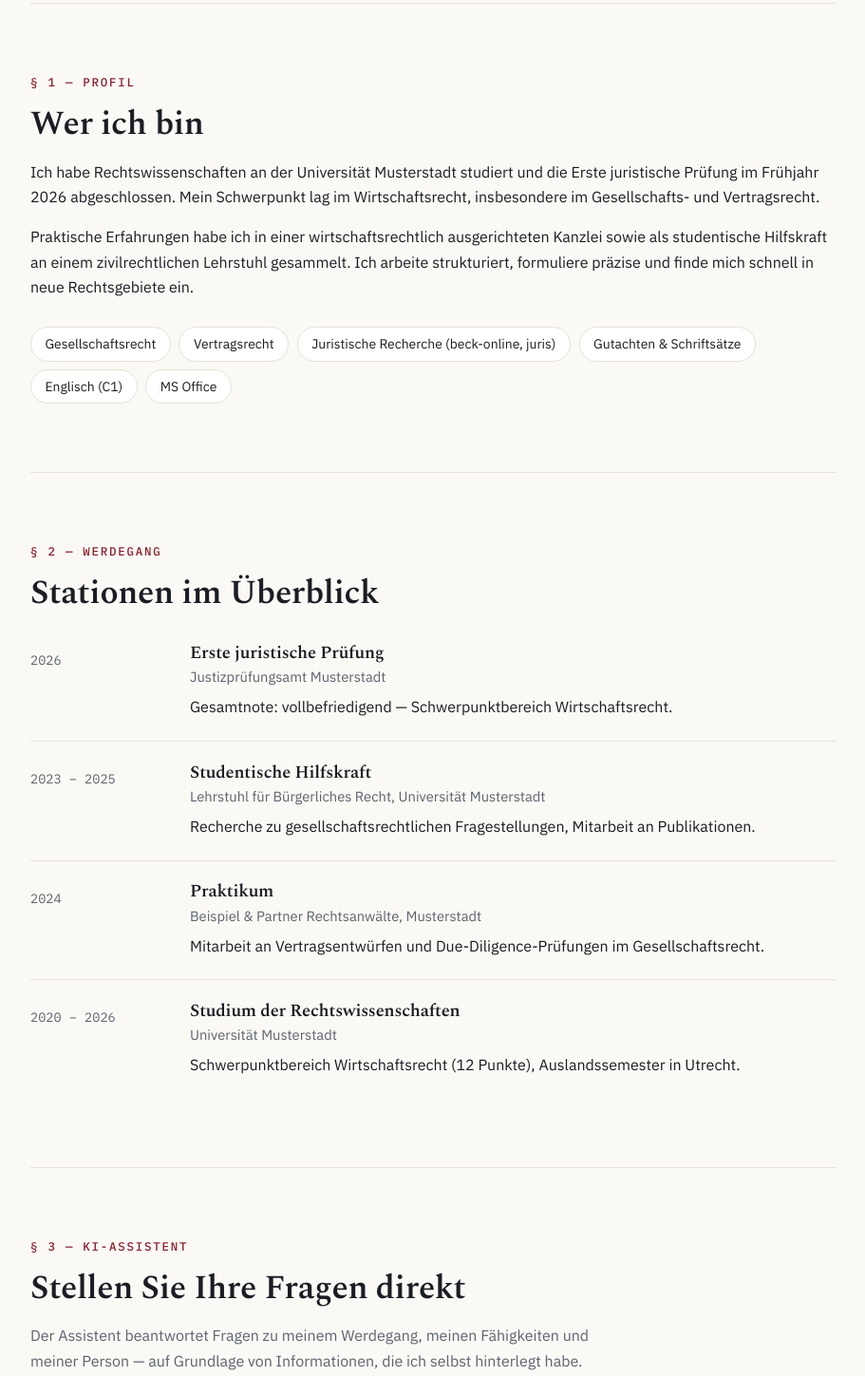
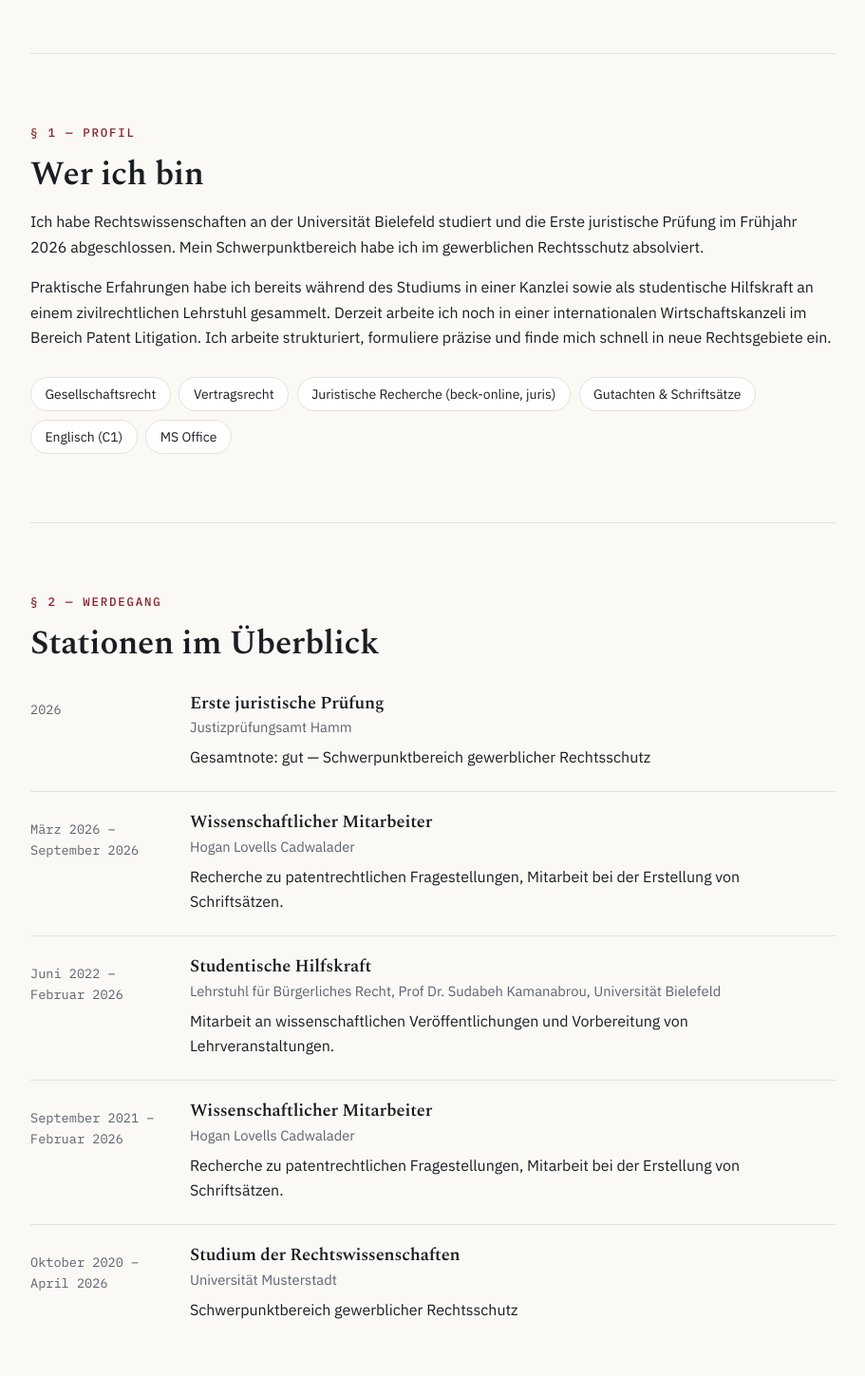
Before and after one commit to Chris-ai05/BewerbungsAI, a website: page index.html in a window 1280 px wide. Shown: the part 589-2038 px from the top of the page at 95% size, without its empty margins (184-1095 px from the left). Drawn offline with nearby package versions, Linux system fonts and the light colour scheme.

Commit message:
Update index.html

```diff
--- a/index.html
+++ b/index.html
@@ -41,9 +41,11 @@
         <p class="eyebrow">Bewerbungsprofil</p>
         <!-- TODO: Name, Abschluss und Kurzvorstellung ersetzen -->
         <h1>Christian Wulff</h1>
-        <p class="hero-untertitel">Jurist (Erste juristische Prüfung) · Schwerpunkt Wirtschaftsrecht</p>
+        <p class="hero-untertitel">Jurist (Erste juristische Prüfung)</p>
         <p class="hero-text">
-          Nach dem erfolgreichen Abschluss meines Jurastudiums suche ich den Einstieg in die Praxis.
+          Nach dem erfolgreichen Abschluss meines Jurastudiums stehe ich nun kurz vor dem Beginn des Referendariats.
+          Hier möchte ich in herausfordernden und spannenden Stationen verschiedene juristische Berufe kennenlernen und
+          viel neues lernen.
           Auf dieser Seite finden Sie meinen Werdegang im Überblick — und einen KI-Assistenten,
           der Ihre Fragen zu meiner Person jederzeit beantwortet.
         </p>
@@ -60,13 +62,14 @@
       <h2>Wer ich bin</h2>
       <!-- TODO: Beide Absätze durch Ihre eigene Vorstellung ersetzen -->
       <p>
-        Ich habe Rechtswissenschaften an der Universität Musterstadt studiert und die Erste
-        juristische Prüfung im Frühjahr 2026 abgeschlossen. Mein Schwerpunkt lag im
-        Wirtschaftsrecht, insbesondere im Gesellschafts- und Vertragsrecht.
+        Ich habe Rechtswissenschaften an der Universität Bielefeld studiert und die Erste
+        juristische Prüfung im Frühjahr 2026 abgeschlossen. Mein Schwerpunktbereich habe ich im gewerblichen
+        Rechtsschutz absolviert.
       </p>
       <p>
-        Praktische Erfahrungen habe ich in einer wirtschaftsrechtlich ausgerichteten Kanzlei
+        Praktische Erfahrungen habe ich bereits während des Studiums in einer Kanzlei
         sowie als studentische Hilfskraft an einem zivilrechtlichen Lehrstuhl gesammelt.
+        Derzeit arbeite ich noch in einer internationalen Wirtschaftskanzeli im Bereich Patent Litigation.
         Ich arbeite strukturiert, formuliere präzise und finde mich schnell in neue
         Rechtsgebiete ein.
       </p>
@@ -91,32 +94,40 @@
           <span class="station-zeit">2026</span>
           <div class="station-inhalt">
             <h3>Erste juristische Prüfung</h3>
-            <p class="station-ort">Justizprüfungsamt Musterstadt</p>
-            <p>Gesamtnote: vollbefriedigend — Schwerpunktbereich Wirtschaftsrecht.</p>
+            <p class="station-ort">Justizprüfungsamt Hamm</p>
+            <p>Gesamtnote: gut — Schwerpunktbereich gewerblicher Rechtsschutz</p>
           </div>
         </li>
         <li>
-          <span class="station-zeit">2023 – 2025</span>
+          <span class="station-zeit">März 2026 – September 2026</span>
           <div class="station-inhalt">
-            <h3>Studentische Hilfskraft</h3>
-            <p class="station-ort">Lehrstuhl für Bürgerliches Recht, Universität Musterstadt</p>
-            <p>Recherche zu gesellschaftsrechtlichen Fragestellungen, Mitarbeit an Publikationen.</p>
+            <h3>Wissenschaftlicher Mitarbeiter</h3>
+            <p class="station-ort">Hogan Lovells Cadwalader</p>
+            <p>Recherche zu patentrechtlichen Fragestellungen, Mitarbeit bei der Erstellung von Schriftsätzen.</p>
           </div>
         </li>
         <li>
-          <span class="station-zeit">2024</span>
+          <span class="station-zeit">Juni 2022 – Februar 2026</span>
           <div class="station-inhalt">
-            <h3>Praktikum</h3>
-            <p class="station-ort">Beispiel &amp; Partner Rechtsanwälte, Musterstadt</p>
-            <p>Mitarbeit an Vertragsentwürfen und Due-Diligence-Prüfungen im Gesellschaftsrecht.</p>
+            <h3>Studentische Hilfskraft</h3>
+            <p class="station-ort">Lehrstuhl für Bürgerliches Recht, Prof Dr. Sudabeh Kamanabrou, Universität Bielefeld</p>
+            <p>Mitarbeit an wissenschaftlichen Veröffentlichungen und Vorbereitung von Lehrveranstaltungen.</p>
           </div>
         </li>
         <li>
-          <span class="station-zeit">2020 – 2026</span>
+          <span class="station-zeit">September 2021 – Februar 2026</span>
+          <div class="station-inhalt">
+            <h3>Wissenschaftlicher Mitarbeiter</h3>
+            <p class="station-ort">Hogan Lovells Cadwalader</p>
+            <p>Recherche zu patentrechtlichen Fragestellungen, Mitarbeit bei der Erstellung von Schriftsätzen.</p>
+          </div>
+        </li>
+        <li>
+          <span class="station-zeit">Oktober 2020 – April 2026</span>
           <div class="station-inhalt">
             <h3>Studium der Rechtswissenschaften</h3>
             <p class="station-ort">Universität Musterstadt</p>
-            <p>Schwerpunktbereich Wirtschaftsrecht (12 Punkte), Auslandssemester in Utrecht.</p>
+            <p>Schwerpunktbereich gewerblicher Rechtsschutz</p>
           </div>
         </li>
       </ol>
```
